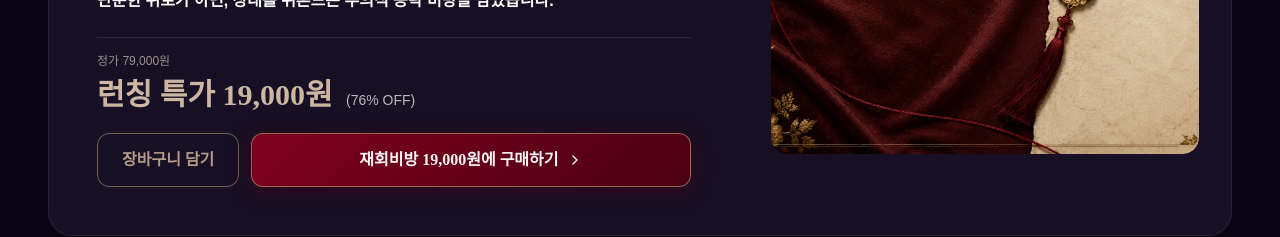
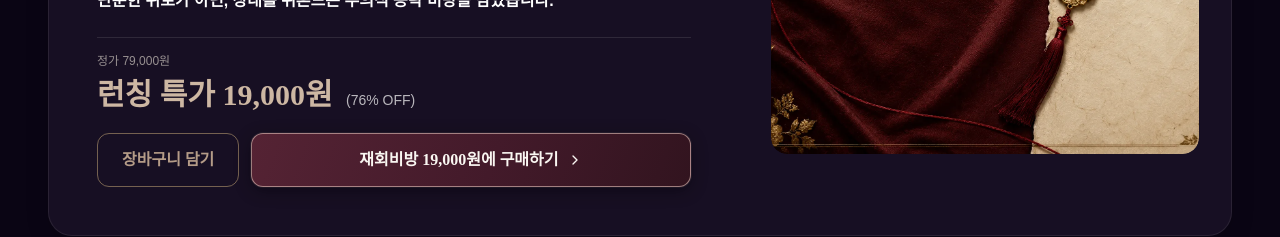
Before and after one commit to woolbo100/buzasun, a Next.js app: page /reports/reunion-secret in a window 1280 px wide. Shown: the part 1460-1697 px from the top of the page. Built offline with nearby package versions, Linux system fonts and the light colour scheme; no server answers; the database is empty.

Commit message:
style: apply deep burgundy gradient and rose gold border to reunion-secret CTA buttons

```diff
--- a/app/globals.css
+++ b/app/globals.css
@@ -714,3 +714,31 @@
     transition: none !important;
   }
 }
+
+/* ═══════════════════════════════════════════════════════════════
+   《재회비방》 주요 CTA 구매 버튼 전용 스타일
+   - '재회비방 자세히 보기' 기준 차분한 딥 버건디 그라데이션
+   - 은은한 로즈 샴페인 골드 테두리와 호버 글로우
+   ═══════════════════════════════════════════════════════════════ */
+.reunion-cta-btn {
+  background: linear-gradient(110deg, #552334 0%, #431a2a 55%, #32141f 100%) !important;
+  border: 1px solid rgba(229, 196, 187, 0.6) !important;
+  color: #FAF7F2 !important;
+  box-shadow: 0 4px 16px rgba(0, 0, 0, 0.35), 0 0 0 1px rgba(229, 196, 187, 0.08) !important;
+  transition: all 350ms cubic-bezier(0.16, 1, 0.3, 1) !important;
+}
+
+@media (hover: hover) and (pointer: fine) {
+  .reunion-cta-btn:hover {
+    background: linear-gradient(110deg, #64293d 0%, #522034 55%, #3e1927 100%) !important;
+    border-color: rgba(229, 196, 187, 0.85) !important;
+    box-shadow: 0 6px 20px rgba(0, 0, 0, 0.4), 0 0 20px rgba(229, 196, 187, 0.32) !important;
+    filter: brightness(1.05);
+  }
+}
+
+@media (prefers-reduced-motion: reduce) {
+  .reunion-cta-btn {
+    transition: none !important;
+  }
+}
--- a/app/reports/reunion-secret/page.tsx
+++ b/app/reports/reunion-secret/page.tsx
@@ -491,11 +491,7 @@ export default function ReunionSecretPage() {
                           <button
                             type="button"
                             onClick={handlePurchase}
-                            className="flex-1 py-3.5 px-6 rounded-xl font-elegant font-bold text-sm md:text-base hover:scale-[1.01] active:scale-95 transition-all duration-300 flex items-center justify-center gap-2 text-[#FAF7F2] shadow-[0_4px_20px_rgba(96,0,24,0.45)] hover:shadow-[0_0_20px_rgba(180,154,112,0.3)] hover:brightness-110 order-1 sm:order-2 cursor-pointer"
-                            style={{
-                              background: 'linear-gradient(135deg, #800020 0%, #4A0012 100%)',
-                              border: '1px solid rgba(180, 154, 112, 0.65)',
-                            }}
+                            className="reunion-cta-btn flex-1 py-3.5 px-6 rounded-xl font-elegant font-bold text-sm md:text-base hover:scale-[1.01] active:scale-95 flex items-center justify-center gap-2 text-[#FAF7F2] order-1 sm:order-2 cursor-pointer"
                           >
                             <span>재회비방 19,000원에 구매하기</span>
                             <ChevronRight className="w-4 h-4 text-[#FAF7F2] shrink-0" />
@@ -1919,11 +1915,7 @@ export default function ReunionSecretPage() {
                     <button
                       type="button"
                       onClick={handlePurchase}
-                      className="flex-1 py-3.5 px-6 rounded-xl font-elegant font-bold text-sm md:text-base hover:scale-[1.01] active:scale-95 transition-all duration-300 flex items-center justify-center gap-2 text-[#FAF7F2] shadow-[0_4px_20px_rgba(96,0,24,0.45)] hover:shadow-[0_0_20px_rgba(180,154,112,0.3)] hover:brightness-110 order-1 sm:order-2 cursor-pointer"
-                      style={{
-                        background: 'linear-gradient(135deg, #800020 0%, #4A0012 100%)',
-                        border: '1px solid rgba(180, 154, 112, 0.65)',
-                      }}
+                      className="reunion-cta-btn flex-1 py-3.5 px-6 rounded-xl font-elegant font-bold text-sm md:text-base hover:scale-[1.01] active:scale-95 flex items-center justify-center gap-2 text-[#FAF7F2] order-1 sm:order-2 cursor-pointer"
                     >
                       <span>재회비방 19,000원에 구매하기</span>
                       <ChevronRight className="w-4 h-4 text-[#FAF7F2] shrink-0" />
@@ -2817,11 +2809,7 @@ export default function ReunionSecretPage() {
                       <button
                         type="button"
                         onClick={handlePurchase}
-                        className="flex-1 py-4 px-8 rounded-xl font-elegant font-bold text-base md:text-lg hover:scale-[1.01] active:scale-95 transition-all duration-300 flex items-center justify-center gap-2 text-[#FAF7F2] shadow-[0_4px_25px_rgba(96,0,24,0.55)] hover:shadow-[0_0_25px_rgba(180,154,112,0.4)] hover:brightness-110 order-1 sm:order-2 cursor-pointer"
-                        style={{
-                          background: 'linear-gradient(135deg, #800020 0%, #4A0012 100%)',
-                          border: '1px solid rgba(180, 154, 112, 0.75)',
-                        }}
+                        className="reunion-cta-btn flex-1 py-4 px-8 rounded-xl font-elegant font-bold text-base md:text-lg hover:scale-[1.01] active:scale-95 flex items-center justify-center gap-2 text-[#FAF7F2] order-1 sm:order-2 cursor-pointer"
                       >
                         <span>재회비방 19,000원에 구매하기</span>
                         <ChevronRight className="w-5 h-5 text-[#FAF7F2] shrink-0" />
```
